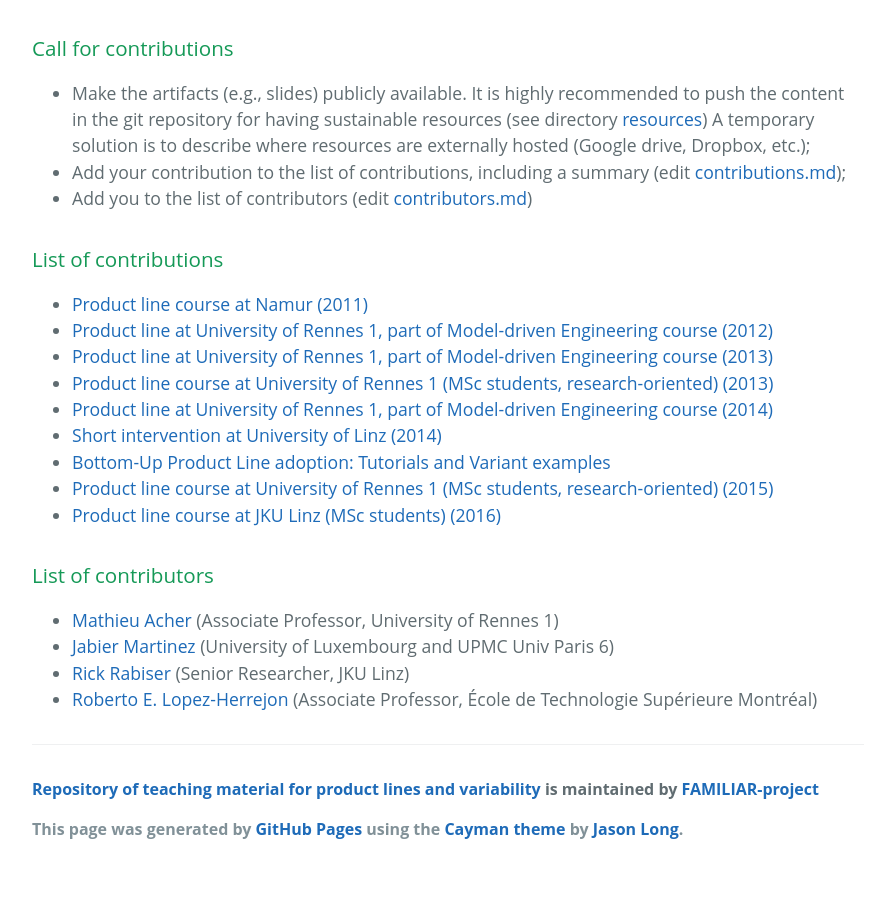
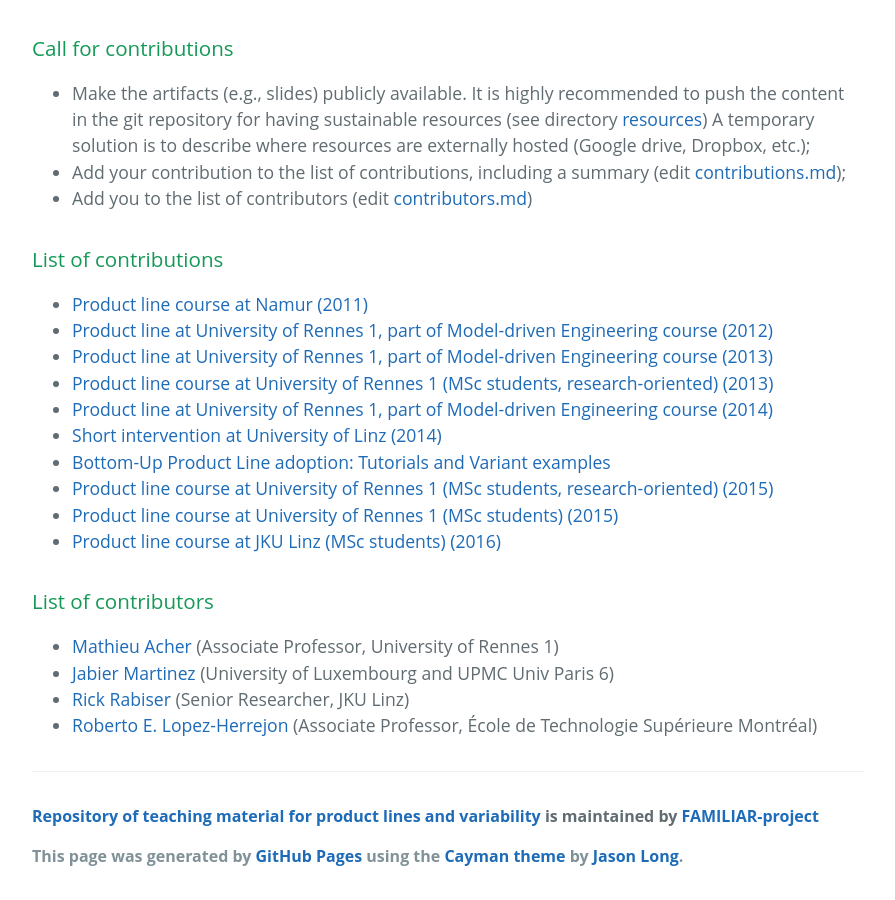
Before and after one commit to FAMILIAR-project/teaching, a Jekyll site: the page built from index.html, in a window 1280 px wide and 900 px high, scrolled down 736 px. Shown: the whole window, without its empty margins (192-1087 px from the left). Built offline with Jekyll 4.4.1, drawn with Linux system fonts in a browser that asks for light colours; before the commit the page ends 1609 px from its top, so only the background shows below that.

Commit message:
MDE course at Rennes

```diff
--- a/_includes/contributions.md
+++ b/_includes/contributions.md
@@ -1,11 +1,12 @@
 ### List of contributions
 
- * [Product line course at Namur (2011)](namur.html)
- * [Product line at University of Rennes 1, part of Model-driven Engineering course (2012)](rennes2012.html)
- * [Product line at University of Rennes 1, part of Model-driven Engineering course (2013)](rennes2013.html)
- * [Product line course at University of Rennes 1 (MSc students, research-oriented) (2013)](rennes2013-MRI.html)
- * [Product line at University of Rennes 1, part of Model-driven Engineering course (2014)](rennes2014.html)
- * [Short intervention at University of Linz (2014)](linz2014.html)
- * [Bottom-Up Product Line adoption: Tutorials and Variant examples](bottomup.html)
- * [Product line course at University of Rennes 1 (MSc students, research-oriented) (2015)](rennes2015-MRI.html)
- * [Product line course at JKU Linz (MSc students) (2016)](jku2016.html)
+* [Product line course at Namur (2011)](namur.html)
+* [Product line at University of Rennes 1, part of Model-driven Engineering course (2012)](rennes2012.html)
+* [Product line at University of Rennes 1, part of Model-driven Engineering course (2013)](rennes2013.html)
+* [Product line course at University of Rennes 1 (MSc students, research-oriented) (2013)](rennes2013-MRI.html)
+* [Product line at University of Rennes 1, part of Model-driven Engineering course (2014)](rennes2014.html)
+* [Short intervention at University of Linz (2014)](linz2014.html)
+* [Bottom-Up Product Line adoption: Tutorials and Variant examples](bottomup.html)
+* [Product line course at University of Rennes 1 (MSc students, research-oriented) (2015)](rennes2015-MRI.html)
+* [Product line course at University of Rennes 1 (MSc students) (2015)](rennes2015-MDE.html)
+* [Product line course at JKU Linz (MSc students) (2016)](jku2016.html)
```
